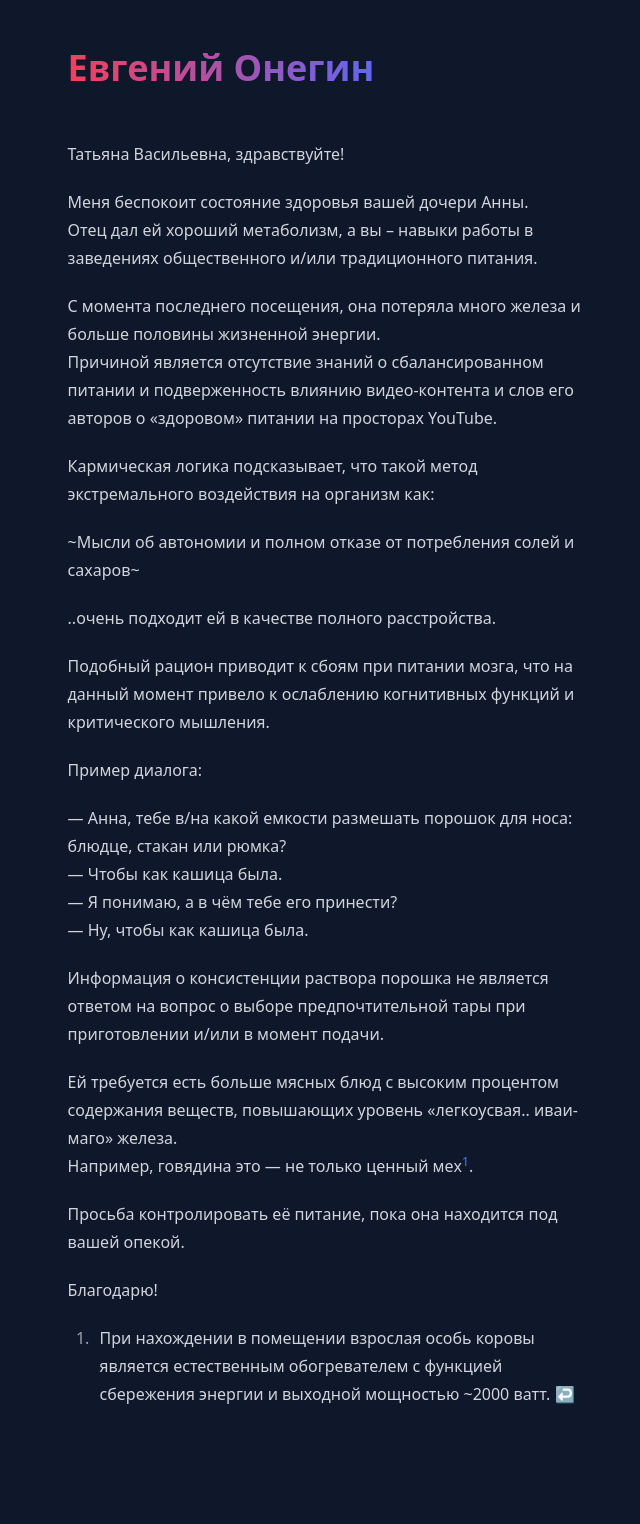
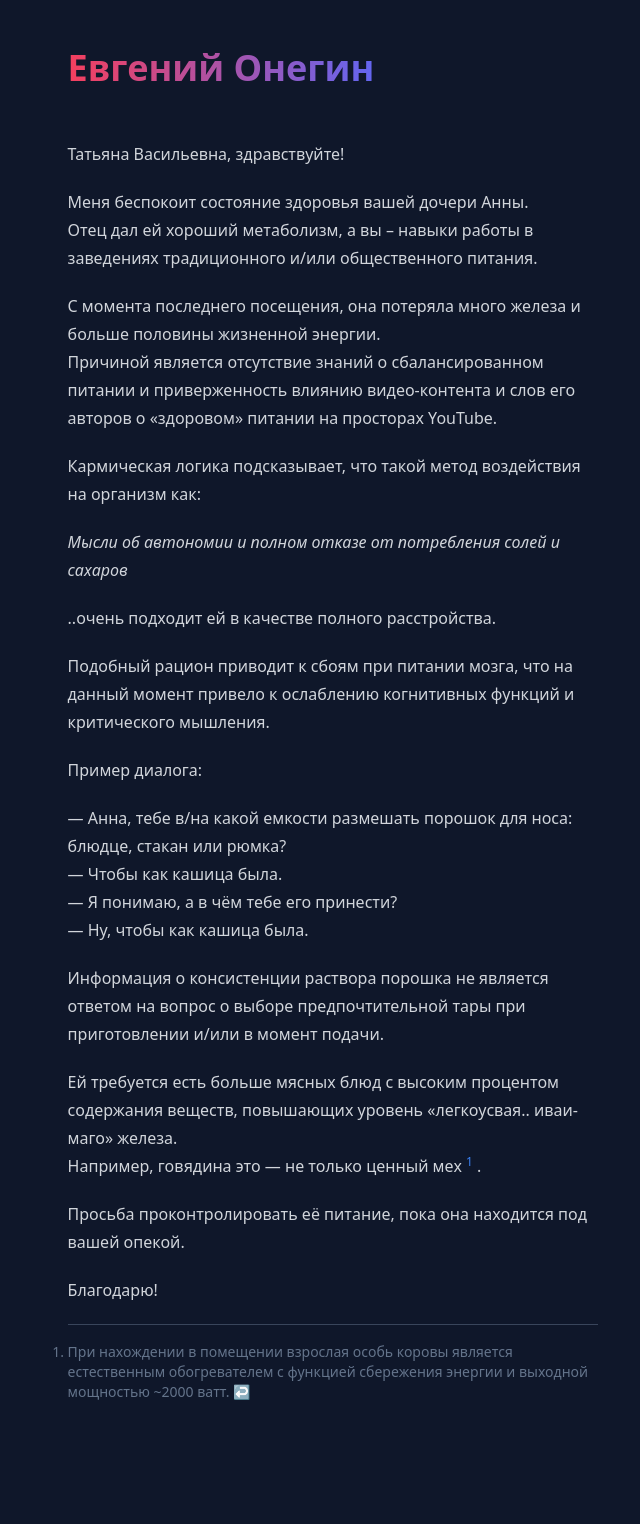
Before and after one commit to Onegae/Onegae, a Jekyll site: the page built from README.md, in a window 1280 px wide. Shown: the whole page, without its empty margins (307-947 px from the left). Built offline with Jekyll 4.4.1, drawn with Linux system fonts in a browser that asks for light colours; nearby versions of some CDN libraries; our own code applies the rules of GitHub Pages for plain Markdown files.

```diff
--- a/README.md
+++ b/README.md
@@ -4,14 +4,14 @@
 Татьяна Васильевна, здравствуйте!
 
 Меня беспокоит состояние здоровья вашей дочери Анны.
-Отец дал ей хороший метаболизм, а вы – навыки работы в заведениях общественного и/или традиционного питания.
+Отец дал ей хороший метаболизм, а вы – навыки работы в заведениях традиционного и/или общественного питания.
 
 С момента последнего посещения, она потеряла много железа и больше половины жизненной энергии.
-Причиной является отсутствие знаний о сбалансированном питании и подверженность влиянию видео-контента и слов его авторов о «здоровом» питании на просторах YouTube.
+Причиной является отсутствие знаний о сбалансированном питании и приверженность влиянию видео-контента и слов его авторов о «здоровом» питании на просторах YouTube.
 
-Кармическая логика подсказывает, что такой метод экстремального воздействия на организм как:
+Кармическая логика подсказывает, что такой метод воздействия на организм как:
 
-~Мысли об автономии и полном отказе от потребления солей и сахаров~
+*Мысли об автономии и полном отказе от потребления солей и сахаров*
 
 ..очень подходит ей в качестве полного расстройства.
 
@@ -29,7 +29,7 @@
 Ей требуется есть больше мясных блюд с высоким процентом содержания веществ, повышающих уровень «легкоусвая.. иваи-маго» железа.
 Например, говядина это — не только ценный мех[^cow].
 
-Просьба контролировать её питание, пока она находится под вашей опекой.
+Просьба проконтролировать её питание, пока она находится под вашей опекой.
 
 Благодарю!
 
--- a/_layouts/default.html
+++ b/_layouts/default.html
@@ -21,13 +21,41 @@
       h1 > strong {
         @apply !font-semibold relative inline-block before:block before:absolute before:-inset-1 before:-skew-y-3 before:-z-10 before:bg-blue-500;
       }
+
+      pre.highlight {
+        @apply p-4 text-xs;
+      }
+
+      .footnote {
+        @apply p-1;
+      }
+      .footnotes {
+        @apply border-t border-slate-500/50 text-sm text-slate-500;
+      }
+      .footnotes > ol {
+        @apply p-0 marker:text-sm marker:text-slate-500;
+      }
+      .footnotes > ol > li {
+        @apply p-0;
+      }
+
+      .task-list {
+        @apply p-0 list-none;
+      }
+      .task-list-item {
+        @apply p-0 m-0;
+      }
+      .task-list-item-checkbox {
+        @apply m-2 ml-0 align-[-10px] rounded-full border-none text-rose-500 bg-slate-500/50;
+      }
     }
   </style>
 </head>
 
 <body class="subpixel-antialiased bg-slate-50 dark:bg-slate-900">
 
-  <div class="m-auto p-8 pt-12 pb-24 leading-lose prose prose-img:rounded-md prose-a:no-underline prose-a:text-blue-500 hover:prose-a:text-blue-600 prose-blockquote:[quotes:none] dark:prose-invert">
+  <div
+    class="m-auto p-8 pt-12 pb-24 leading-lose prose prose-img:rounded-md prose-a:no-underline prose-a:text-blue-500 hover:prose-a:text-blue-600 prose-blockquote:[quotes:none] dark:prose-invert">
     {{content}}
   </div>
 
```
Also changed, not shown: blabber/index.md (+10 -4 lines), .github/workflows/blockquote.yml.
